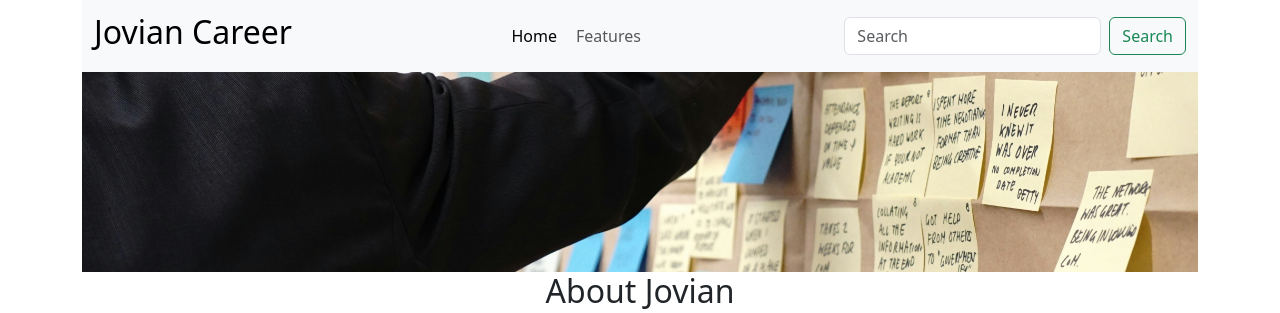
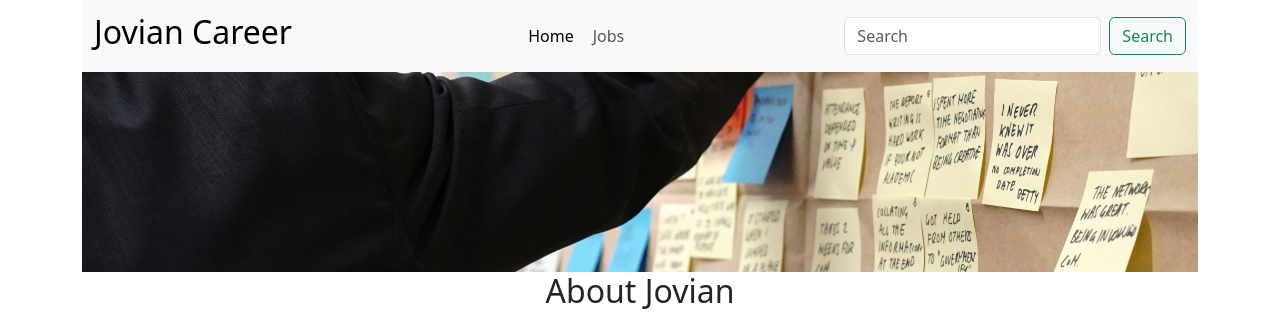
Before and after one commit to Divyanshu4381/joviyan-career-website, a Flask app: page / in a window 1280 px wide. Shown: the top 313 px of the page. Run offline with Flask 3, Linux system fonts and the light colour scheme.

Commit message:
six commit

```diff
--- a/app.py
+++ b/app.py
@@ -1,4 +1,4 @@
-from flask import Flask,render_template
+from flask import Flask,render_template,jsonify
 app=Flask(__name__)
 company_name="Jovian"
 JOBS=[
@@ -31,5 +31,9 @@ JOBS=[
 @app.route("/")
 def hello_world():
   return render_template('home.html',company_name=company_name,jobs=JOBS)
+
+@app.route('/jobs')
+def list_jobs():
+  return jsonify(JOBS)
 if __name__=='__main__':
   app.run(host='0.0.0.0',debug=True)
--- a/templates/shared/navbar.html
+++ b/templates/shared/navbar.html
@@ -11,7 +11,7 @@
             <a class="nav-link active" aria-current="page" href="#">Home</a>
           </li>
           <li class="nav-item">
-            <a class="nav-link" href="#">Features</a>
+            <a class="nav-link" href="#jobs">Jobs</a>
           </li
       </ul>
       </div>
```
